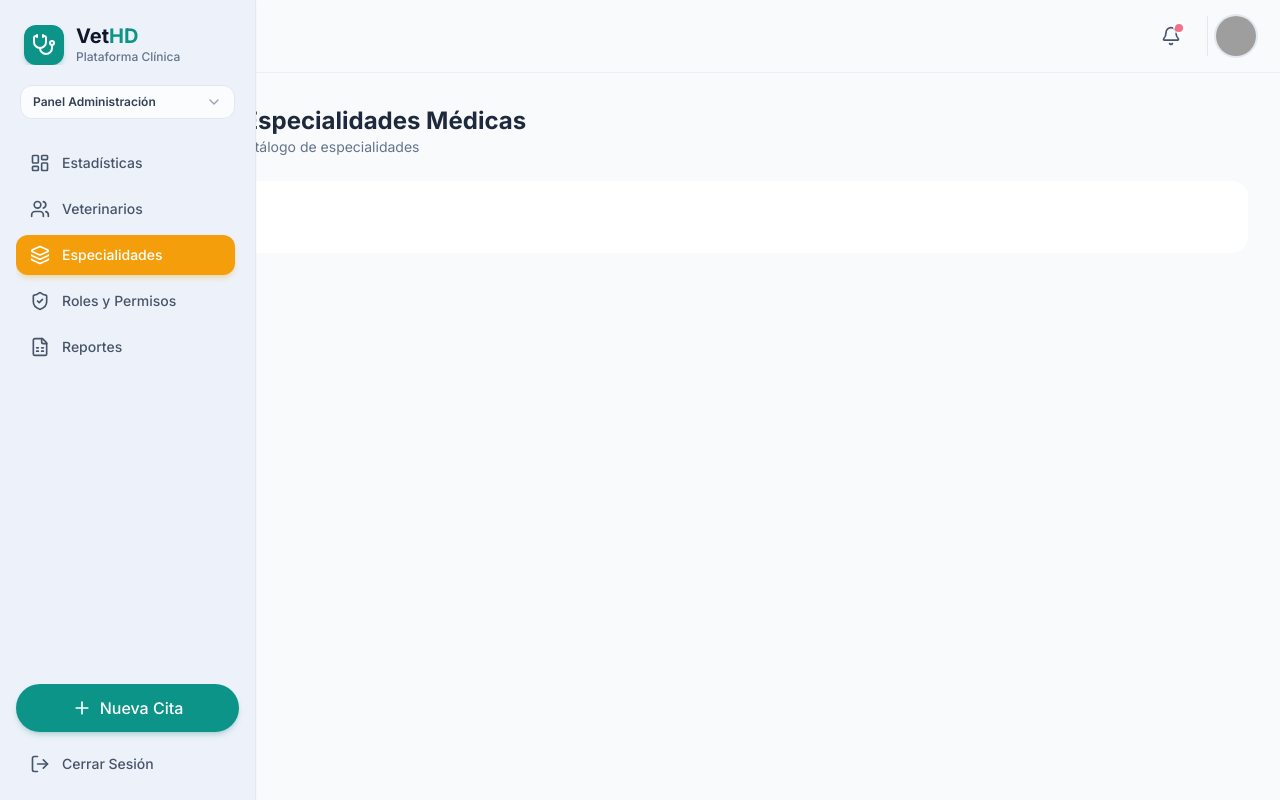
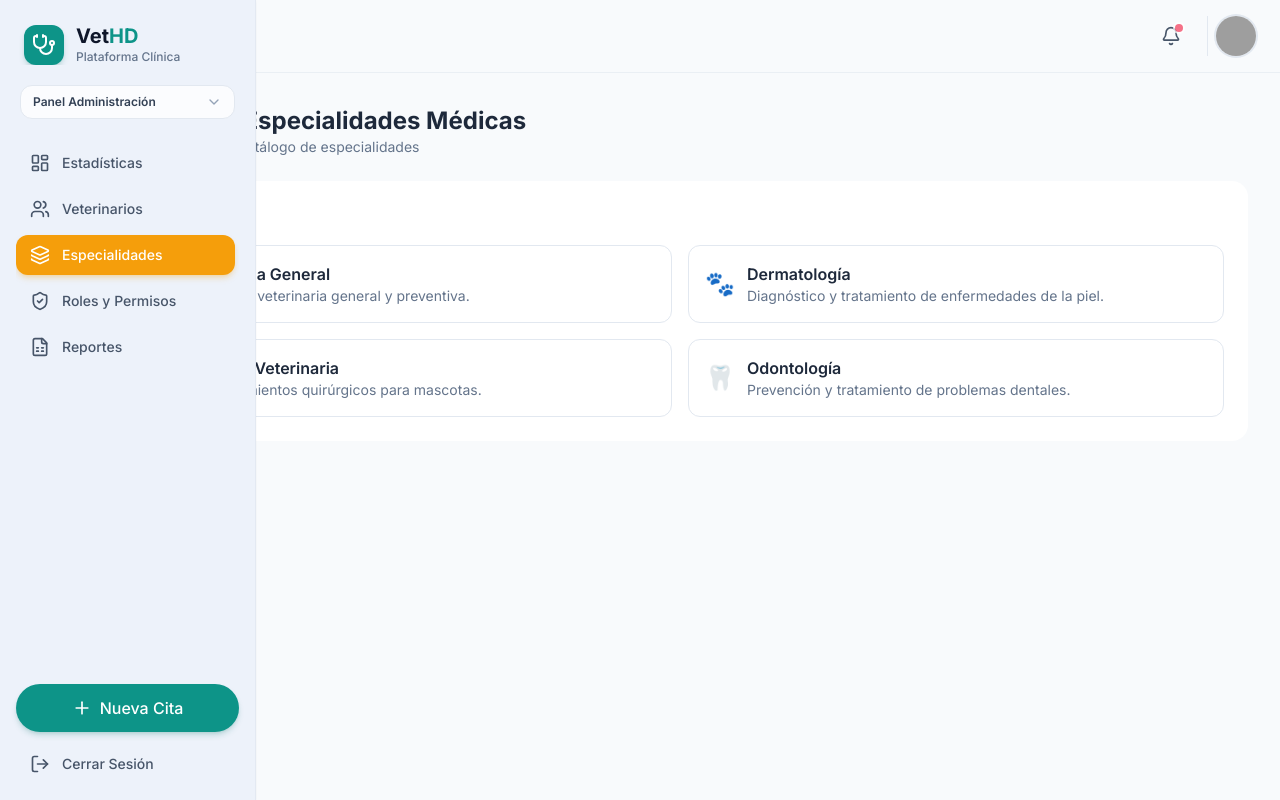
Before and after one commit to Edudev2004/hd-veterinaria-frontend, a React (Vite) app: page /admin/especialidades in a window 1280 px wide. Built offline with nearby package versions, Linux system fonts and the light colour scheme; grey boxes are pictures that could not be loaded.

Commit message:
US-29: Agregar modelo y datos iniciales de especialidades

```diff
--- a/src/features/admin/pages/AdminSpecialtiesPage.tsx
+++ b/src/features/admin/pages/AdminSpecialtiesPage.tsx
@@ -1,6 +1,47 @@
-import React from 'react';
+import React, { useState } from 'react';
+
+interface Specialty {
+  id: string;
+  name: string;
+  description: string;
+  icon: string;
+  active: boolean;
+}
+
+const initialSpecialties: Specialty[] = [
+  {
+    id: '1',
+    name: 'Medicina General',
+    description: 'Atención veterinaria general y preventiva.',
+    icon: '🩺',
+    active: true,
+  },
+  {
+    id: '2',
+    name: 'Dermatología',
+    description: 'Diagnóstico y tratamiento de enfermedades de la piel.',
+    icon: '🐾',
+    active: true,
+  },
+  {
+    id: '3',
+    name: 'Cirugía Veterinaria',
+    description: 'Procedimientos quirúrgicos para mascotas.',
+    icon: '✂️',
+    active: true,
+  },
+  {
+    id: '4',
+    name: 'Odontología',
+    description: 'Prevención y tratamiento de problemas dentales.',
+    icon: '🦷',
+    active: true,
+  },
+];
 
 export const AdminSpecialtiesPage: React.FC = () => {
+  const [specialties] = useState<Specialty[]>(initialSpecialties);
+
   return (
     <div className="flex flex-col gap-6">
       <div>
@@ -14,9 +55,34 @@ export const AdminSpecialtiesPage: React.FC = () => {
       </div>
 
       <div className="bg-white rounded-2xl p-6">
-        <h2 className="font-bold">
+        <h2 className="font-bold mb-4">
           Especialidades
         </h2>
+
+        <div className="grid gap-4 md:grid-cols-2">
+          {specialties.map((specialty) => (
+            <div
+              key={specialty.id}
+              className="border border-slate-200 rounded-xl p-4"
+            >
+              <div className="flex items-center gap-3">
+                <span className="text-2xl">
+                  {specialty.icon}
+                </span>
+
+                <div>
+                  <h3 className="font-semibold">
+                    {specialty.name}
+                  </h3>
+
+                  <p className="text-sm text-slate-500">
+                    {specialty.description}
+                  </p>
+                </div>
+              </div>
+            </div>
+          ))}
+        </div>
       </div>
     </div>
   );
```
